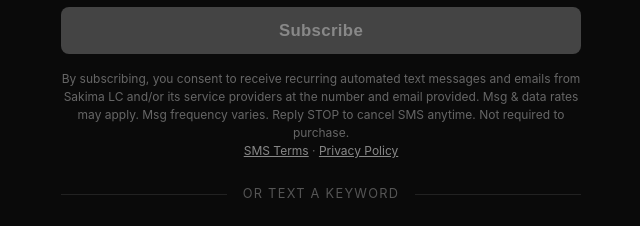
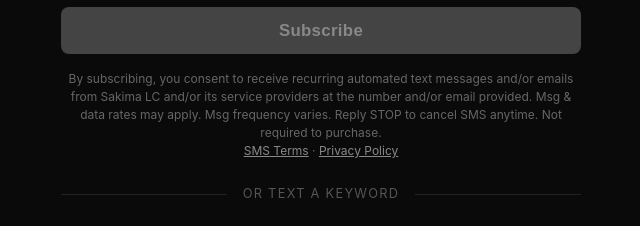
Before and after one commit to ammonfife/sakima.co, a plain HTML site: page sms/index.html in a window 1280 px wide. Shown: the part 1047-1273 px from the top of the page, 319-959 px from the left. Drawn offline with Linux system fonts and the light colour scheme.

Commit message:
Update consent text with and/or language
Co-Authored-By: Claude Opus 4.6 <noreply@anthropic.com>

```diff
--- a/sms/index.html
+++ b/sms/index.html
@@ -348,7 +348,7 @@
       <button class="submit-btn" id="submit-btn" onclick="submitOptIn()">Subscribe</button>
 
       <div class="legal">
-        By subscribing, you consent to receive recurring automated text messages and emails from Sakima LC and/or its service providers at the number and email provided. Msg &amp; data rates may apply. Msg frequency varies. Reply STOP to cancel SMS anytime. Not required to purchase.
+        By subscribing, you consent to receive recurring automated text messages and/or emails from Sakima LC and/or its service providers at the number and/or email provided. Msg &amp; data rates may apply. Msg frequency varies. Reply STOP to cancel SMS anytime. Not required to purchase.
         <br><a href="/sms-terms/">SMS Terms</a> &middot; <a href="/privacy/">Privacy Policy</a>
       </div>
 
```
